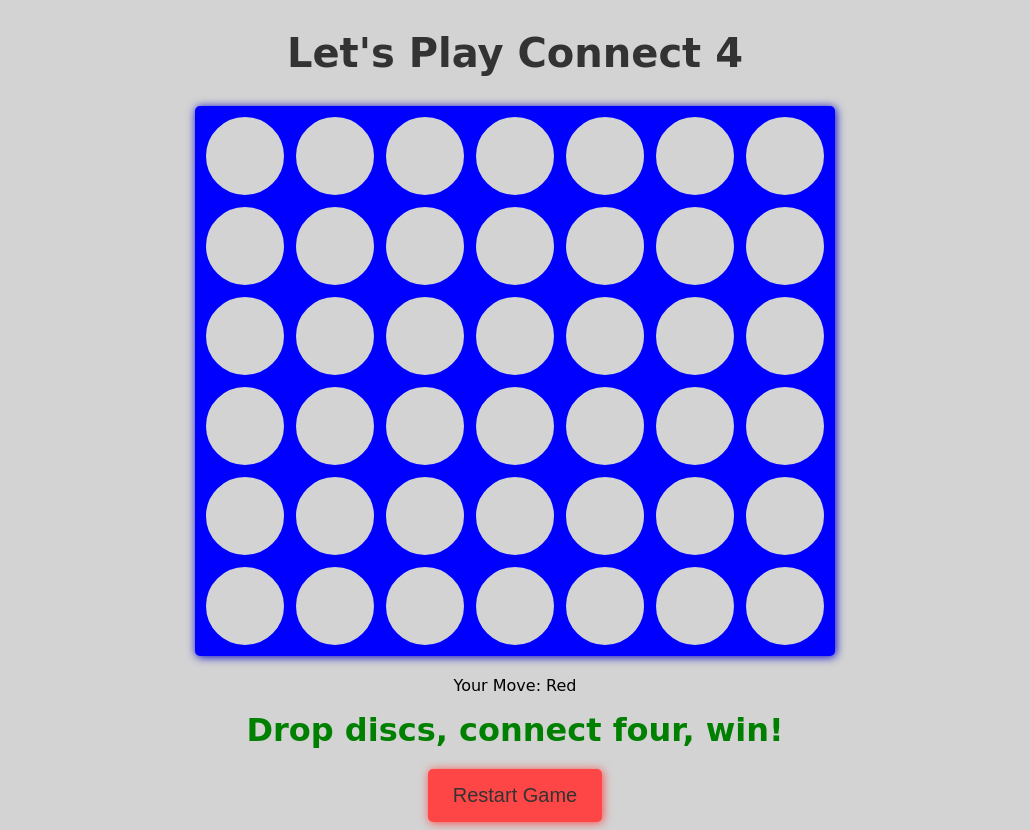
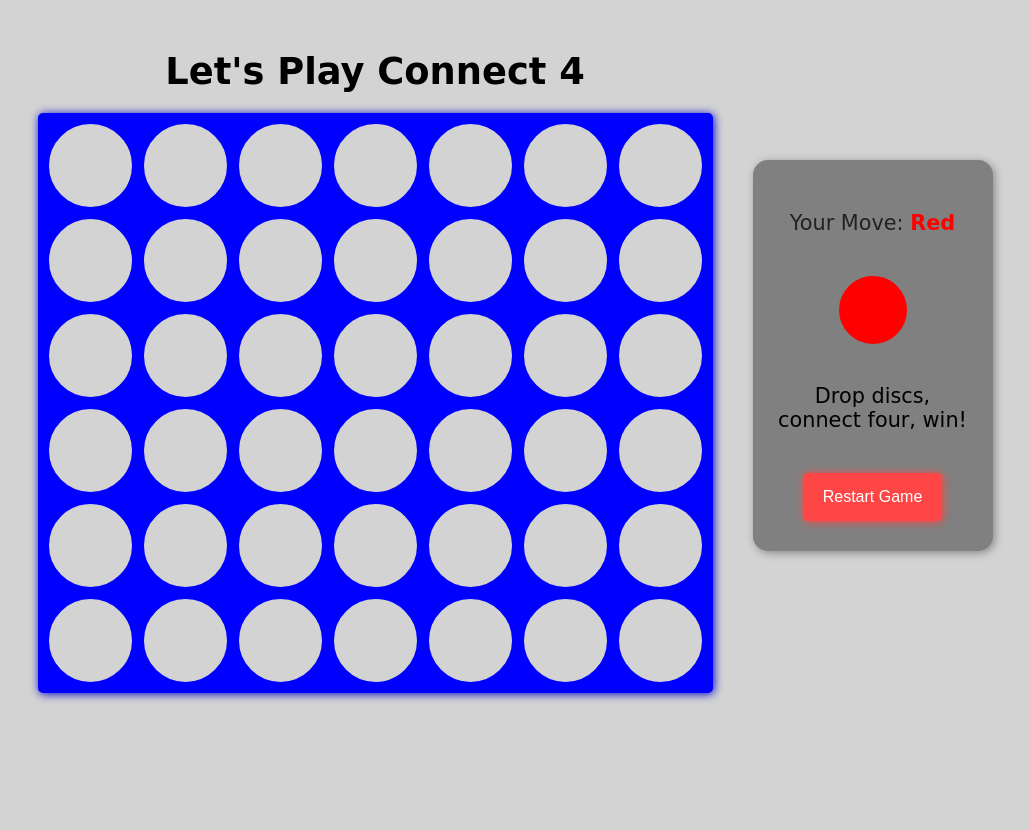
Before and after one commit to fayzvrow/MyProjects, a PHP site: page / in a window 1280 px wide. Shown: the whole page, without its empty margins (125-1155 px from the left). After the commit the page ends 701 px from the top, so only its background shows below. Run offline with PHP 8.4, Linux system fonts and the light colour scheme.

Commit message:
Update style.css

```diff
--- a/Connect4/style.css
+++ b/Connect4/style.css
@@ -1,58 +1,147 @@
 body {
     background-color: lightgray;
+    font-family: 'comic sans ms', cursive;
+    margin: 0;
+    padding: 0;
+    display: flex;
+    justify-content: center;
+}
+
+#game-container {
+    display: flex;
+    justify-content: center;
+    align-items: flex-start;
+    gap: 40px;
+    margin-top: 20px;
+}
+
+#center-section {
+    display: flex;
+    flex-direction: column;
+    align-items: center;
+}
+
+h1 {
+    color: black;
+    margin-top: 30px;
+    margin-bottom: 20px;
     text-align: center;
-    font-family: 'comic sans ms', cursive;
+    font-size: 2.3em;
 }
-h1 {
-    margin-top: 30px;
-    margin-bottom: 30px;
-    color: #333;
-    font-size: 2.5em;
-}
+
 #game-board {
     display: grid;
-    grid-template-columns: repeat(7, 90px);
-    grid-template-rows: repeat(6, 90px);
+    grid-template-columns: repeat(7, 95px);
+    grid-template-rows: repeat(6, 95px);
     background-color: blue;
-    width: max-content;
-    margin: 20px auto;
     border: 5px solid blue;
     border-radius: 5px;
     box-shadow: 1px 1px 10px rgb(0, 0, 200);
 }
+
 .cell {
+    background-color: lightgray;
+    border: 6px solid blue;
+    border-radius: 70px;
     display: flex;
     justify-content: center;
     align-items: center;
-    border: 6px solid blue;
-    border-radius: 70px;
-    background-color: lightgray;
+    cursor: pointer;
     color: #333;
-    cursor: pointer;
+    font-size: 0.8em;
 }
+
+.cell.red {
+    background-color: red;
+}
+
+.cell.yellow {
+    background-color: yellow;
+}
+
 .cell.taken {
     cursor: not-allowed;
 }
+
+#right-panel {
+    display: flex;
+    align-items: flex-start;
+    justify-content: center;
+}
+
+#info-box {
+    background-color: gray;
+    border-radius: 15px;
+    padding: 30px 20px;
+    width: 200px;
+    box-shadow: 2px 2px 8px #888;
+    display: flex;
+    flex-direction: column;
+    align-items: center;
+    gap: 20px;
+    margin-top: 140px;
+}
+
+#turn-indicator {
+   font-size: 1.3em;
+   color: #222;
+}
+
+#player-name {
+    font-weight: bold;
+    color: red;
+}
+
+#player-circle {
+    width: 60px;
+    height: 60px;
+    border-radius: 50%;
+    border: 4px solid;
+}
+
+#player-circle.red {
+    background-color: red;
+    border-color: red;
+}
+
+#player-circle.yellow {
+    background-color: yellow;
+    border-color: yellow;
+}
+
 #winner-message {
+    color: black;
+    font-size: 1.3em;
+    text-align: center;
+    transition: color 0.3s ease;
+}
+
+#winner-message.win {
     color: green;
+}
+
+.red-text {
+    color: red;
     font-weight: bold;
-    font-size: 2em;
-    margin-top: 10px;
-    margin-bottom: 10px;
 }
-#restart-button  {
-    padding: 10px 20px;
-    margin-top: 10px;
+
+.yellow-text {
+    color: yellow;
+    font-weight: bold;
+}
+
+#restart-button {
+    padding: 10px 15px;
     background-color: rgb(255, 70, 70);
     border: 5px solid rgb(255, 70, 70);
     border-radius: 5px;
     box-shadow: 1px 1px 10px rgb(255, 70, 70);
-    width: max-content;
-    font-size: 20px;
+    font-size: 1em;
     font-family: arial, sans-serif;
-    color: #333;
+    color: #fff;
     cursor: pointer;
 }
+
 #restart-button:hover {
     border: 5px solid red;
     box-shadow: 1px 1px 10px red;
```
